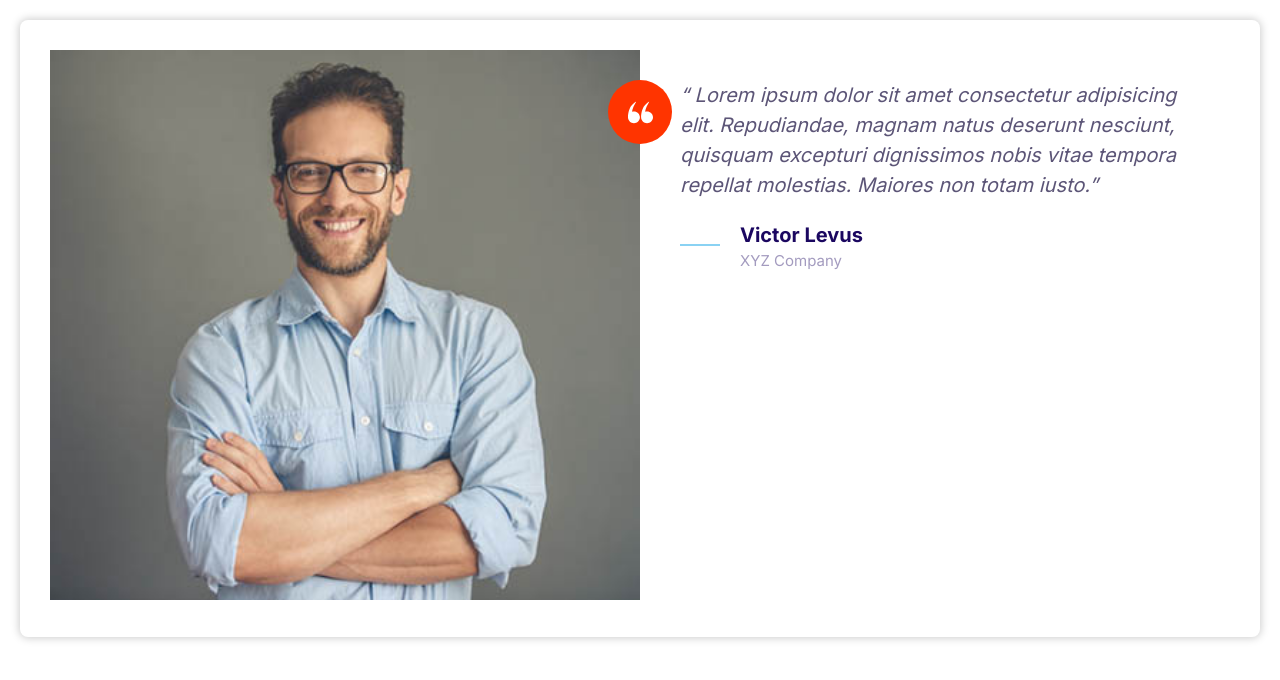
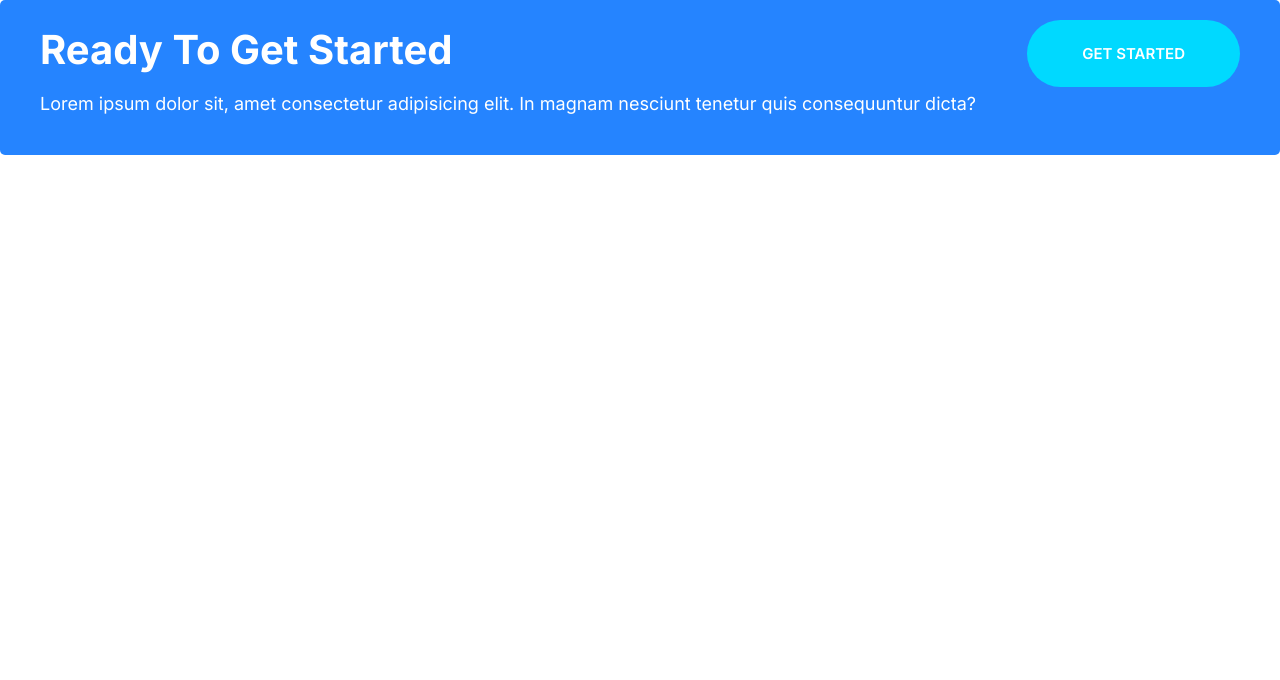
Before and after one commit to victorlevus/levussy, a plain HTML site: page index.html in a window 1280 px wide. Drawn offline with Linux system fonts and the light colour scheme.

Commit message:
build the callout component

```diff
--- a/css/style.css
+++ b/css/style.css
@@ -505,3 +505,35 @@ a {
     font-size: 1.5rem;
   }
 }
+
+/* CALLOUT */
+.callout {
+  padding: 2rem 4rem;
+  border-radius: 5px;
+  text-align: center;
+}
+
+.callout--primary {
+  background: var(--color-primary);
+  color: #fff;
+}
+
+.callout__info .callout__heading {
+  margin-top: 0;
+  color: #fff;
+}
+
+@media screen and (min-width: 768px) {
+  .callout {
+    text-align: left;
+  }
+
+  .callout .grid--1x2 {
+    grid-template-columns: 1fr auto;
+  }
+
+  .callout__btn .btn--block {
+    width: auto;
+    margin-left: 3rem;
+  }
+}
--- a/index.html
+++ b/index.html
@@ -10,34 +10,19 @@
     <link rel="stylesheet" href="css/normalize.css">
     <link rel="stylesheet" href="css/style.css">
 </head>
-<body style="padding: 2rem;">
-    <div class="card testimonial">
+<body>
+    <div class="callout callout--primary">
         <div class="grid grid--1x2">
-            <div class="testimonial__image-container">
-                <img class="testimonial__image" src="images/testimonial.jpg" alt="picture of a client">
-                <span class="icon-container icon-container--accent  testimonial-icon">
-                    <svg class="icon icon--white icon--small">
-                        <use xlink:href="images/sprite.svg#settings"></use>
-                    </svg>
-                </span>
+            <div class="callout__info">
+                <h2 class="callout__heading">Ready To Get Started</h2>
+                <p class="callout__text">Lorem ipsum dolor sit, amet consectetur adipisicing elit. In magnam nesciunt tenetur quis consequuntur dicta?</p>
             </div>
-            <blockquote class="quote testimonial-info">
-                <p class="quote__text"> Lorem ipsum dolor sit amet consectetur adipisicing elit. Repudiandae, magnam natus deserunt nesciunt, quisquam excepturi dignissimos nobis vitae tempora repellat molestias. Maiores non totam iusto.</p>
 
-                <div class="media testimonial-media">
-                    <div class="media__image">
-                        <svg class="icon icon--primary quote__line">
-                            <use xlink:href="images/sprite.svg#clock"></use>
-                        </svg>
-                    </div>
-                    <div class="media__body">
-                        <h3 class="media__title quote__author">Victor Levus</h3>
-                        <p class="company__name">XYZ Company</p>
-                    </div>
-                </div>
-            </blockquote>
+            <div class="callout__btn">
+                <a href="#"><button class="btn btn--secondary btn--block">get started</button></a>
+            </div>
+        </div>
 
-        </div>
     </div>
 </body>
 </html>
```
Also changed, not shown: css/components/callout.html (added, +13 -0 lines).
